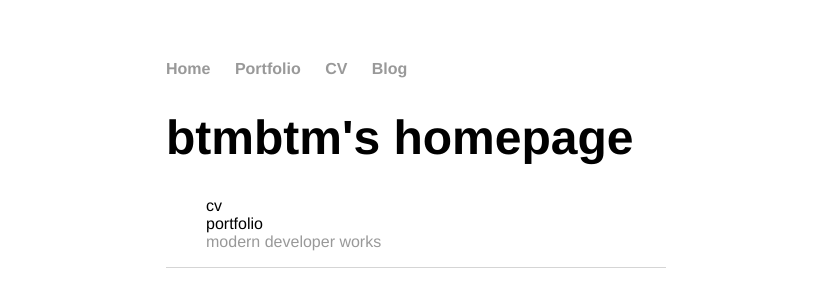
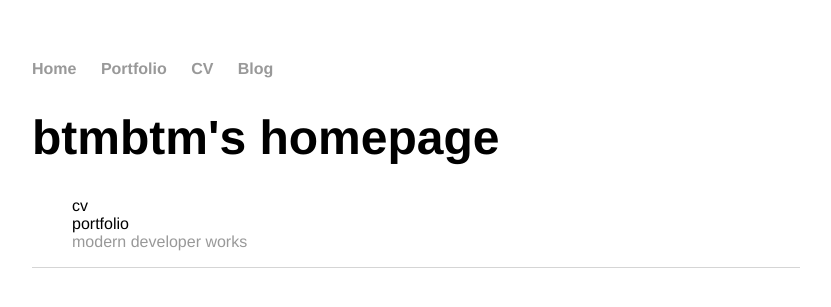
Before and after one commit to btmbtm/btmbtm.github.io, a Jekyll site: the page built from index.html, in a window 1280 px wide. Shown: the top 307 px of the page, without its empty margins (224-1055 px from the left). Built offline with Jekyll 4.4.1, drawn with Linux system fonts in a browser that asks for light colours.

Commit message:
Update main.css

```diff
--- a/css/main.css
+++ b/css/main.css
@@ -1,6 +1,6 @@
 body {
     margin: 60px auto;
-    width: 500px;
+    width: 60%;
     font-family:'Helvetica', 'Arial', 'Sans-Serif';
 }
 nav ul, footer ul {
```
